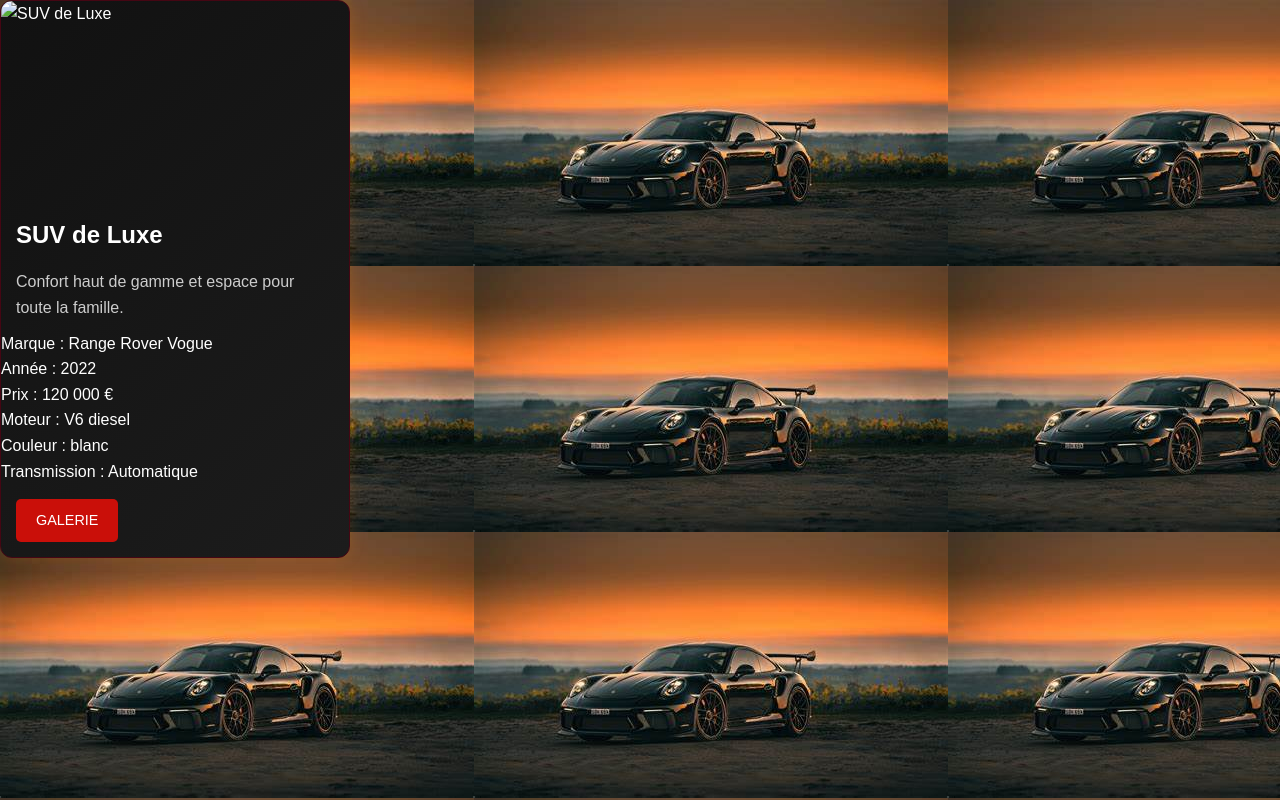
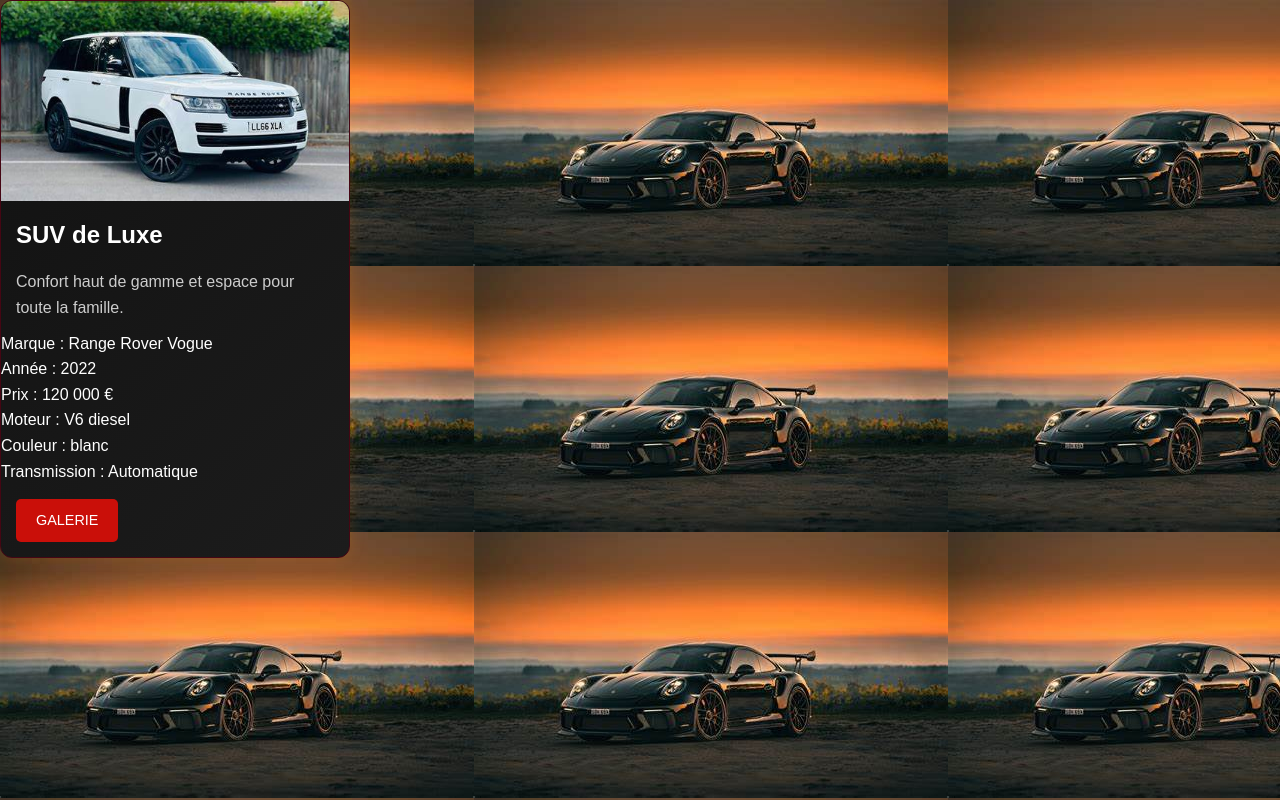
Before and after one commit to realpabloo/les-voitures-, a plain HTML site: page voiture luxe-details.html in a window 1280 px wide. Drawn offline with Linux system fonts and the light colour scheme; files whose address does not match are found by name.

Commit message:
Update voiture luxe-details.html

```diff
--- a/voiture luxe-details.html
+++ b/voiture luxe-details.html
@@ -10,7 +10,7 @@
 <body>
     <main>
         <article class="car-card">
-            <img src="image/OIP (3).jpeg" alt="SUV de Luxe">
+            <img src="OIP (3).jpeg" alt="SUV de Luxe">
             <h2>SUV de Luxe</h2>
             <p>Confort haut de gamme et espace pour toute la famille.</p>
             <ul>
```
